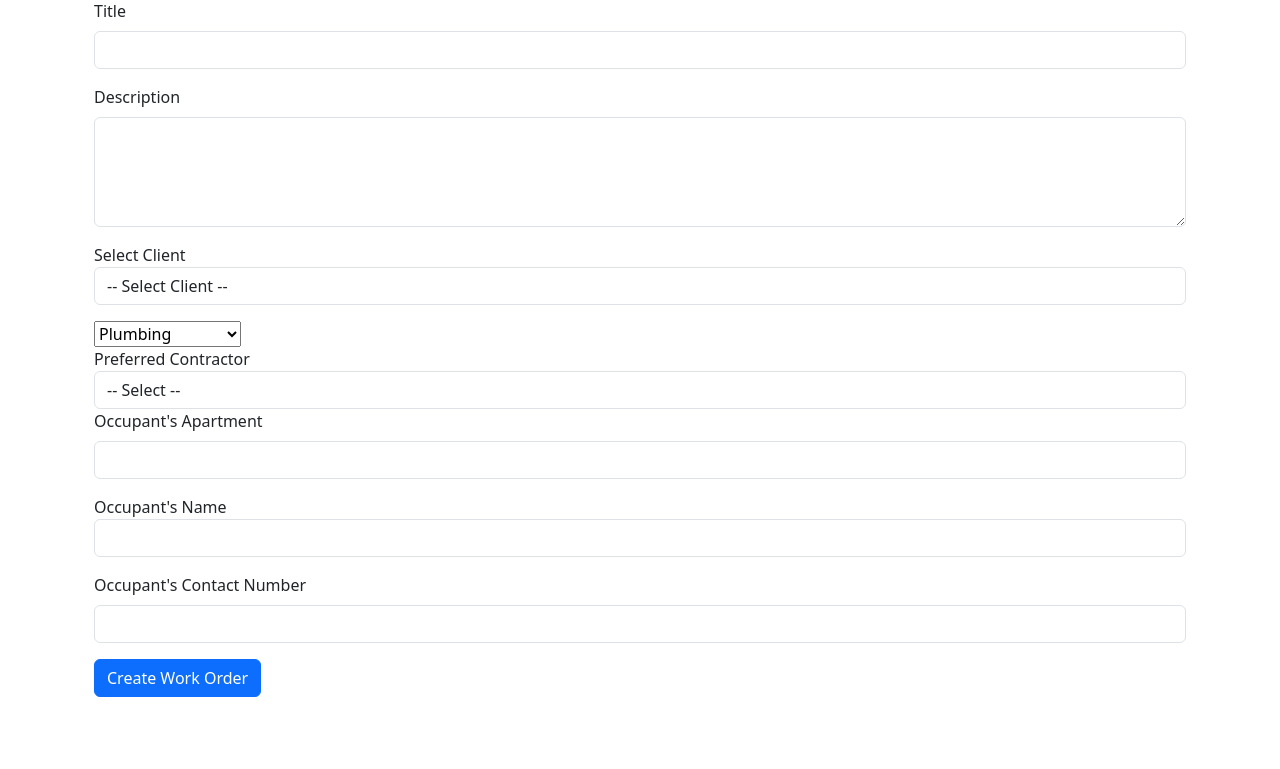
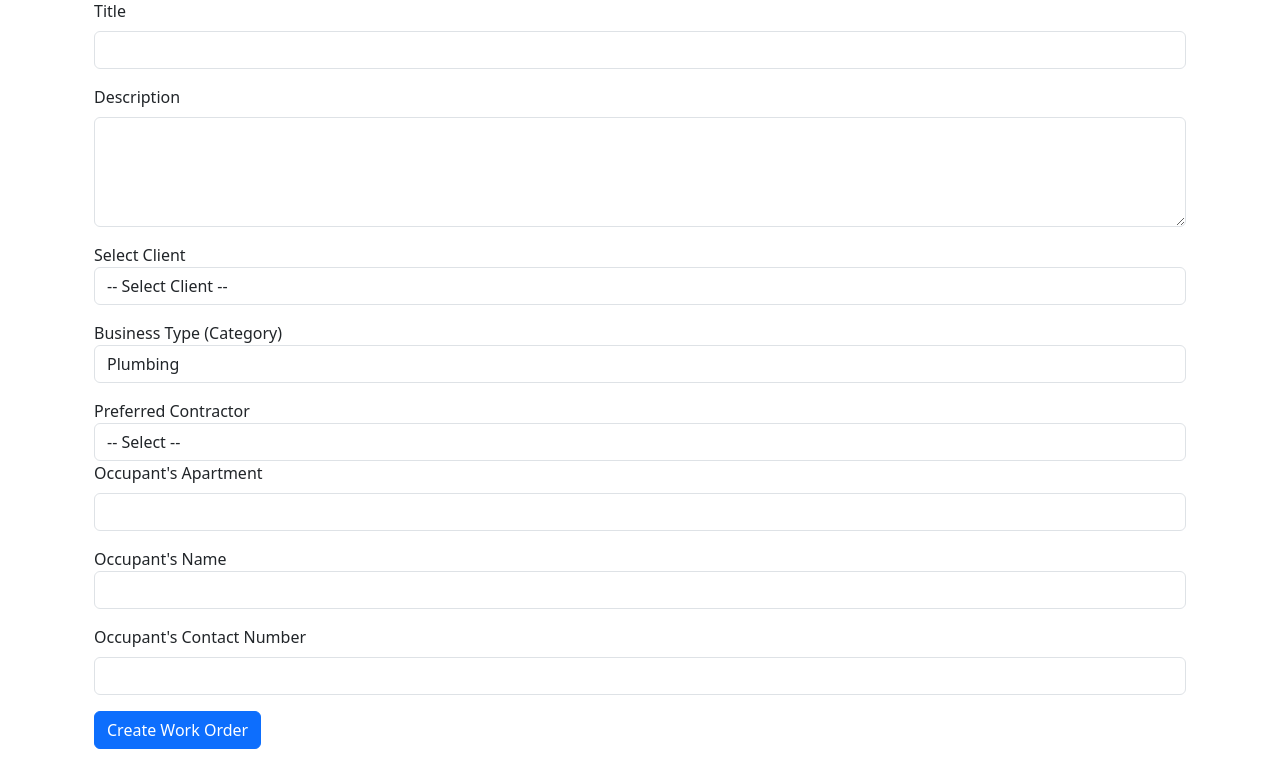
Before and after one commit to gustavowmarques/works-logix, a Flask app: page /work-orders/create in a window 1280 px wide. Shown: the part 195-964 px from the top of the page. Before the commit the page ends 892 px from the top, so only its background shows below. Run offline with Flask 3, Linux system fonts and the light colour scheme; a user stored in the database is signed in.

Commit message:
'Business Type' field formatted to match the rest of the form

```diff
--- a/app/templates/partials/create_work_order.html
+++ b/app/templates/partials/create_work_order.html
@@ -37,7 +37,9 @@
     </div> -->
 
     <!-- Select Business Type -->
-    <select name="business_type" required>
+    <div class="form-group mb-3">
+      <label for="client_id">Business Type (Category)</label>
+        <select class="form-control" id="business_type" name="business_type" required>
           <option value="plumbing">Plumbing</option>
           <option value="electrical">Electrical</option>
           <option value="security">Security</option>
@@ -46,6 +48,7 @@
           <option value="waste collection">Waste Collection</option>
           <option value="pest control">Pest Control</option>
         </select>
+    </div>
 
     <!-- Preferred Contractor -->
     <div class="form-group">
```
Lines whose indentation alone changed are shown as unchanged.
